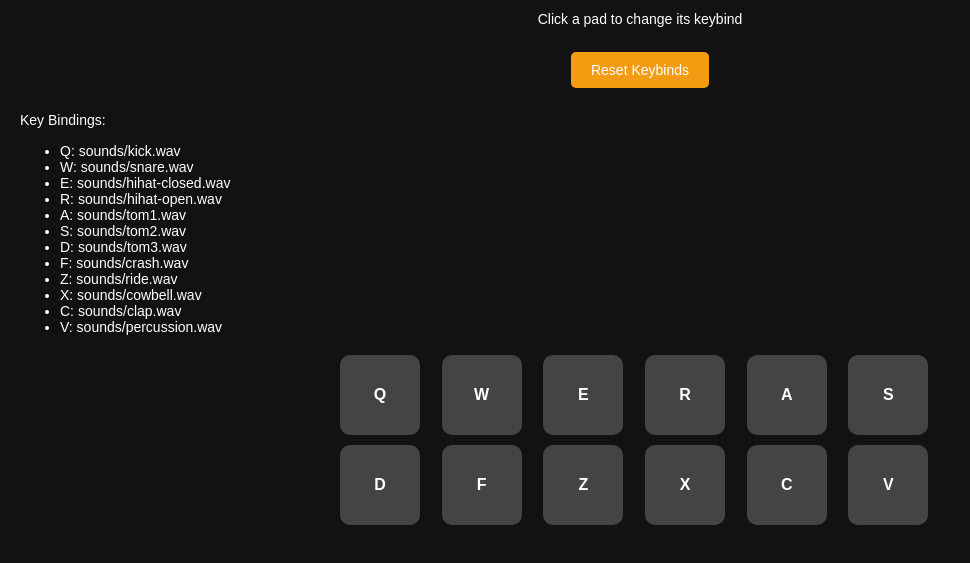
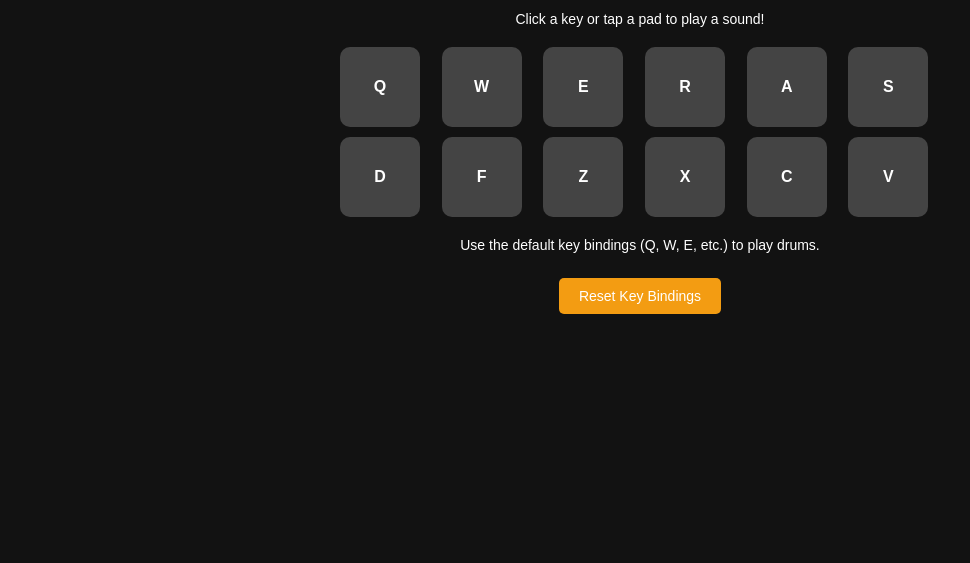
Before and after one commit to itsumray/keyboarddrumpad, a plain HTML site: page index.html in a window 1280 px wide. Shown: the part 67-630 px from the top of the page, without its empty margins (0-970 px from the left). Drawn offline with Linux system fonts and the light colour scheme.

Commit message:
Update index.html

```diff
--- a/index.html
+++ b/index.html
@@ -8,16 +8,16 @@
 </head>
 <body>
     <h1>Keyboard Drum Pad</h1>
-    <p>Click a pad to change its keybind</p>
-    <button id="resetKeys">Reset Keybinds</button>
+    <p>Click a key or tap a pad to play a sound!</p>
 
-    <!-- Displaying sound for each keybind -->
-    <div id="soundInfo">
-        <p>Key Bindings:</p>
-        <ul id="keyInfoList"></ul>
+    <div id="padContainer">
+        <!-- Buttons will be dynamically generated here -->
     </div>
 
-    <div id="padContainer" class="drum-pad"></div>
+    <p id="keyInfo">Use the default key bindings (Q, W, E, etc.) to play drums.</p>
+
+    <button id="resetKeys">Reset Key Bindings</button>
 
     <script src="script.js"></script>
-</
+</body>
+</html>
```
